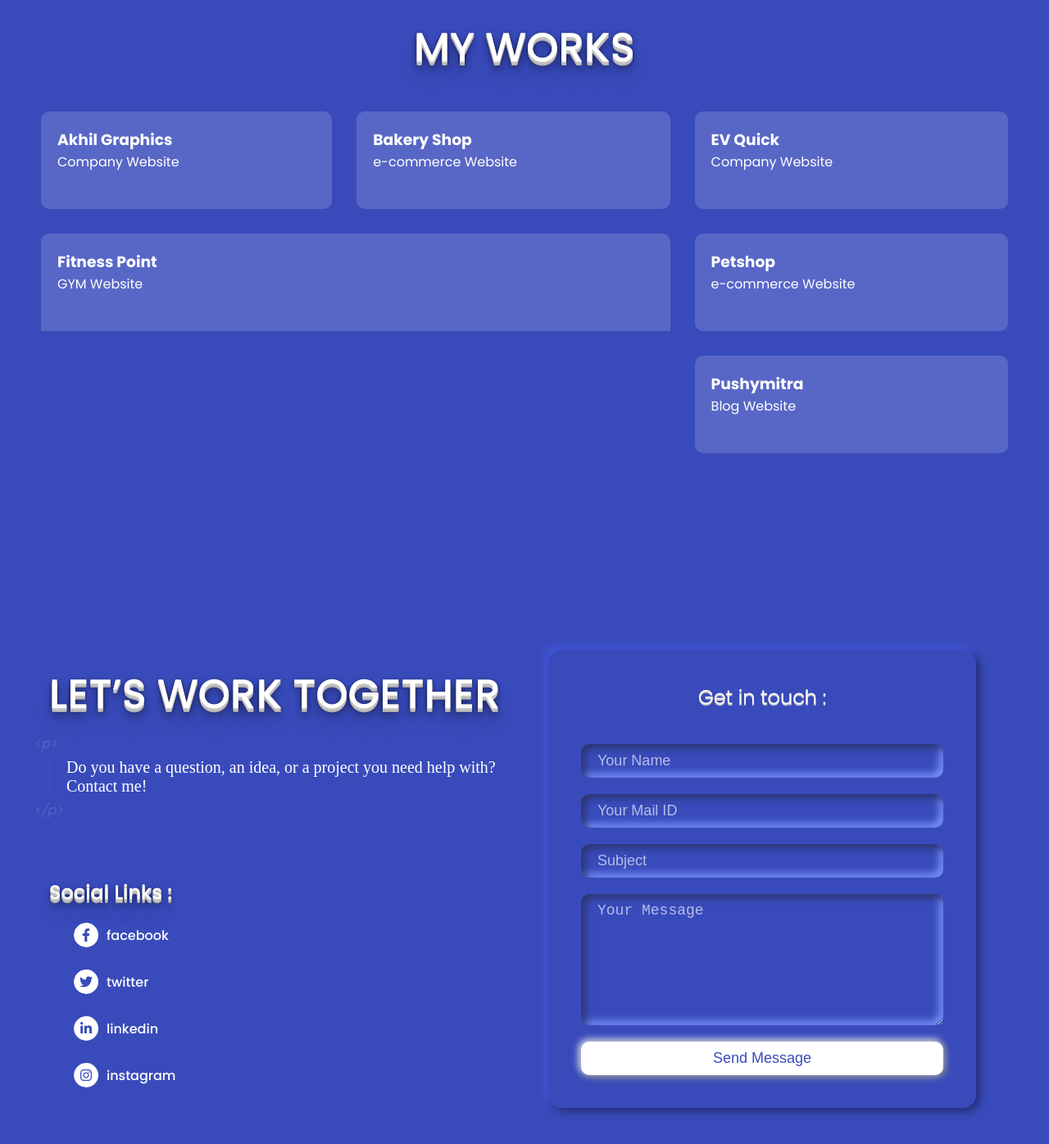
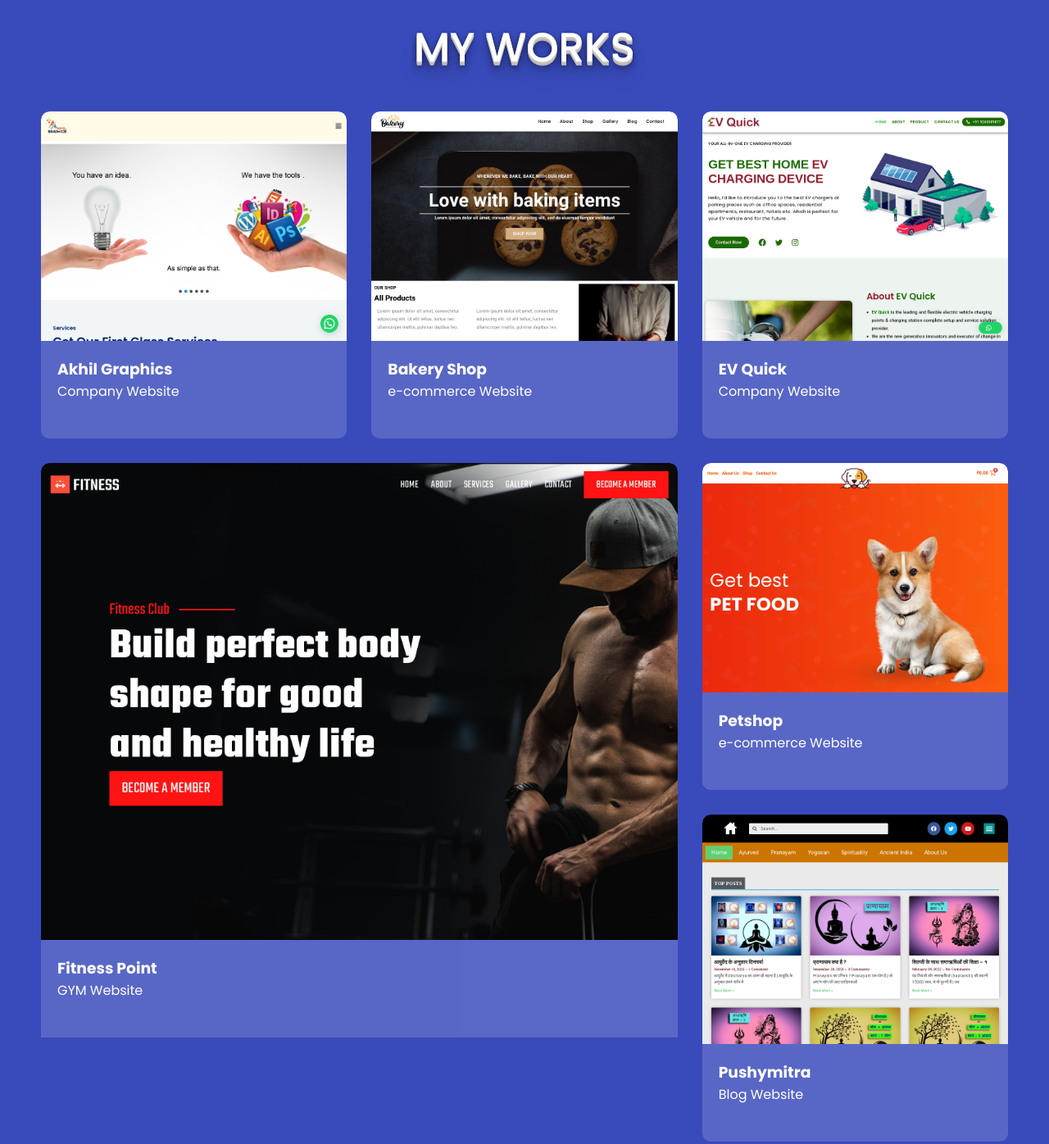
Before and after one commit to karnhariom/hariomkarn.online, a plain HTML site: page index.html in a window 1280 px wide. Shown: the part 2380-3776 px from the top of the page at 82% size. Drawn offline with Linux system fonts and the light colour scheme; the site is published under a folder, as on GitHub Pages, so addresses that start at the root find nothing; a web font is replaced by a local one.

Commit message:
image link updated

```diff
--- a/index.html
+++ b/index.html
@@ -161,7 +161,7 @@
 
         <div class="projects">
             <div class="project" style="grid-area: proj-1;">
-                <img src="/images/portfolio/akhilgraphics.png" alt="">
+                <img src="./images/portfolio/akhilgraphics.png" alt="">
                 <div>
                     <h3>Akhil Graphics</h3>
                     <h4 class="proj-name">Company Website</h4>
@@ -170,7 +170,7 @@
             </div>
 
             <div class="project" style="grid-area: proj-2;">
-                <img src="/images/portfolio/bakery.png" alt="">
+                <img src="./images/portfolio/bakery.png" alt="">
                 <div>
                     <h3>Bakery Shop</h3>
                     <h4 class="proj-name">e-commerce Website</h4>
@@ -179,7 +179,7 @@
             </div>
 
             <div class="project" style="grid-area: proj-3;">
-                <img src="/images/portfolio/evquick.png" alt="">
+                <img src="./images/portfolio/evquick.png" alt="">
                 <div>
                     <h3>EV Quick</h3>
                     <h4 class="proj-name">Company Website</h4>
@@ -188,7 +188,7 @@
             </div>
 
             <div class="project" style="grid-area: proj-4;">
-                <img src="/images/portfolio/Fitness..png" alt="">
+                <img src="./images/portfolio/Fitness..png" alt="">
                 <div>
                     <h3>Fitness Point</h3>
                     <h4 class="proj-name">GYM Website</h4>
@@ -197,7 +197,7 @@
             </div>
 
             <div class="project" style="grid-area: proj-5;">
-                <img src="/images/portfolio/petshop.png" alt="">
+                <img src="./images/portfolio/petshop.png" alt="">
                 <div>
                     <h3>Petshop</h3>
                     <h4 class="proj-name">e-commerce Website</h4>
@@ -206,7 +206,7 @@
             </div>
 
             <div class="project" style="grid-area: proj-6;">
-                <img src="/images/portfolio/pushymitra.png" alt="">
+                <img src="./images/portfolio/pushymitra.png" alt="">
                 <div>
                     <h3>Pushymitra</h3>
                     <h4 class="proj-name">Blog Website</h4>
```
